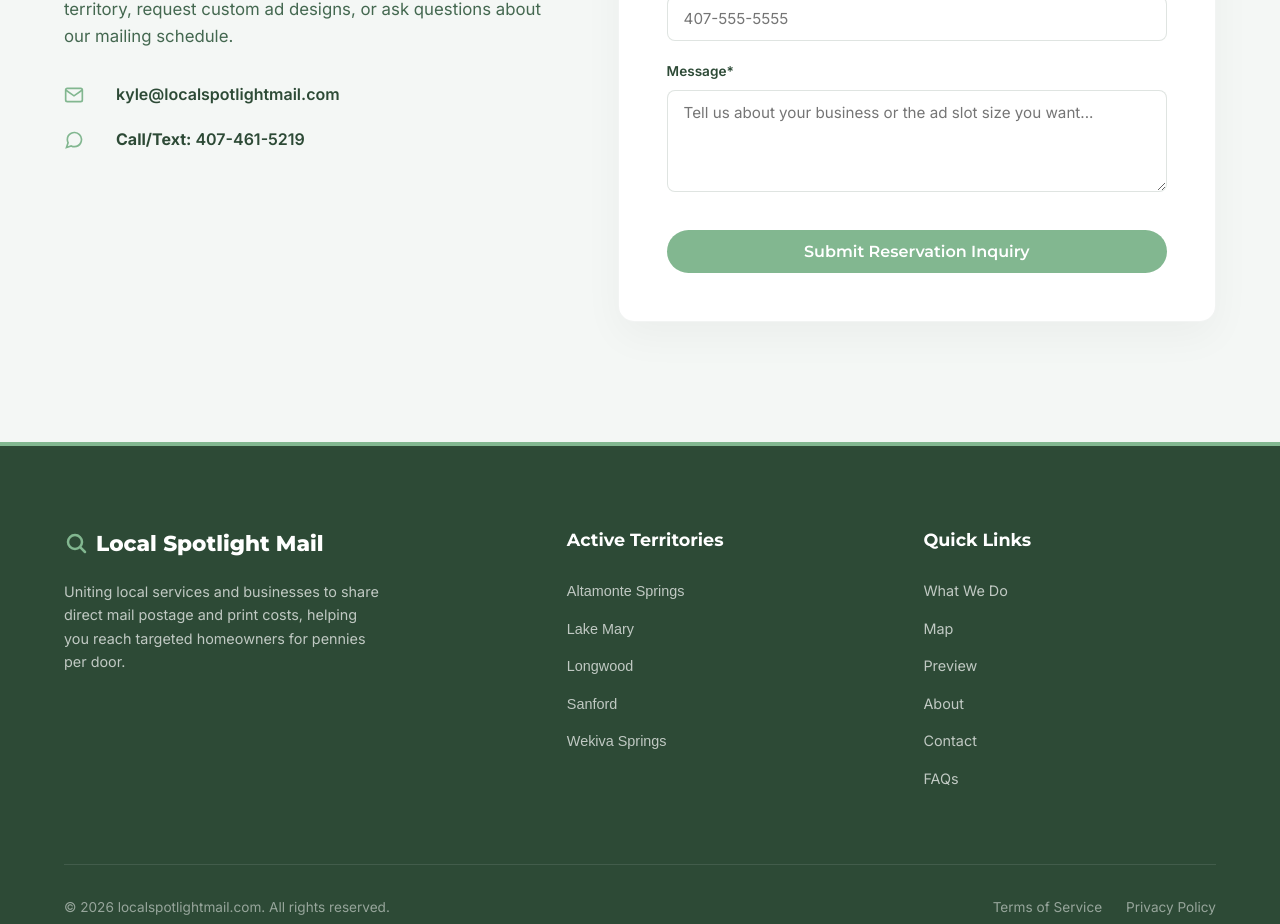
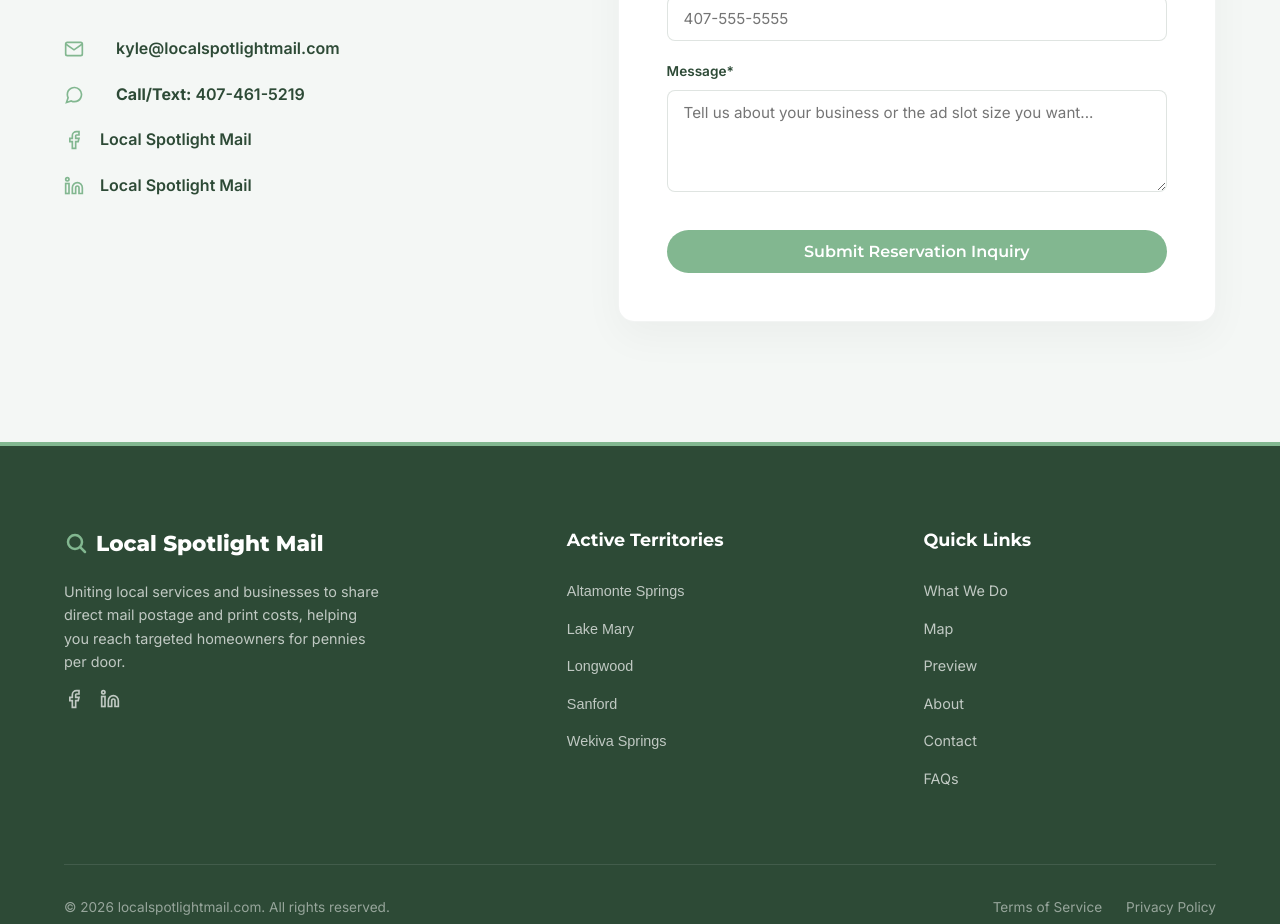
Before and after one commit to kanderson102/localspotlightmail, a Next.js app: page / in a window 1280 px wide. Shown: the part 9760-10684 px from the top of the page. Built offline with nearby package versions, Linux system fonts and the light colour scheme.

Commit message:
Add Facebook and LinkedIn links to contact page and footer socials

```diff
--- a/app/page.tsx
+++ b/app/page.tsx
@@ -1238,6 +1238,36 @@ export default function HomePage({ initialSlug }: { initialSlug?: string }) {
                     </svg>
                     <div><strong>Call/Text:</strong> 407-461-5219</div>
                   </li>
+                  <li className="contact-info-item">
+                    <a
+                      href="https://www.facebook.com/profile.php?id=61592832671289"
+                      target="_blank"
+                      rel="noopener noreferrer"
+                      className="hover-accent"
+                      style={{ display: "flex", alignItems: "center", textDecoration: "none", color: "inherit" }}
+                    >
+                      <svg width="20" height="20" viewBox="0 0 24 24" fill="none" stroke="currentColor" strokeWidth="2" style={{ marginRight: "16px", color: "var(--accent)" }}>
+                        <path d="M18 2h-3a5 5 0 0 0-5 5v3H7v4h3v8h4v-8h3l1-4h-4V7a1 1 0 0 1 1-1h3z" />
+                      </svg>
+                      <div>Local Spotlight Mail</div>
+                    </a>
+                  </li>
+                  <li className="contact-info-item">
+                    <a
+                      href="https://www.linkedin.com/company/local-spotlight-mail/"
+                      target="_blank"
+                      rel="noopener noreferrer"
+                      className="hover-accent"
+                      style={{ display: "flex", alignItems: "center", textDecoration: "none", color: "inherit" }}
+                    >
+                      <svg width="20" height="20" viewBox="0 0 24 24" fill="none" stroke="currentColor" strokeWidth="2" style={{ marginRight: "16px", color: "var(--accent)" }}>
+                        <path d="M16 8a6 6 0 0 1 6 6v7h-4v-7a2 2 0 0 0-2-2 2 2 0 0 0-2 2v7h-4v-7a6 6 0 0 1 6-6z" />
+                        <rect x="2" y="9" width="4" height="12" />
+                        <circle cx="4" cy="4" r="2" />
+                      </svg>
+                      <div>Local Spotlight Mail</div>
+                    </a>
+                  </li>
                 </ul>
               </div>
             </Reveal>
@@ -1339,6 +1369,34 @@ export default function HomePage({ initialSlug }: { initialSlug?: string }) {
               <p className="footer-desc">
                 Uniting local services and businesses to share direct mail postage and print costs, helping you reach targeted homeowners for pennies per door.
               </p>
+              <div className="footer-socials" style={{ display: "flex", gap: "16px", marginTop: "16px" }}>
+                <a
+                  href="https://www.facebook.com/profile.php?id=61592832671289"
+                  target="_blank"
+                  rel="noopener noreferrer"
+                  className="hover-accent"
+                  style={{ color: "rgba(255,255,255,0.7)", display: "inline-flex", transition: "color 0.2s" }}
+                  aria-label="Facebook"
+                >
+                  <svg width="20" height="20" viewBox="0 0 24 24" fill="none" stroke="currentColor" strokeWidth="2">
+                    <path d="M18 2h-3a5 5 0 0 0-5 5v3H7v4h3v8h4v-8h3l1-4h-4V7a1 1 0 0 1 1-1h3z" />
+                  </svg>
+                </a>
+                <a
+                  href="https://www.linkedin.com/company/local-spotlight-mail/"
+                  target="_blank"
+                  rel="noopener noreferrer"
+                  className="hover-accent"
+                  style={{ color: "rgba(255,255,255,0.7)", display: "inline-flex", transition: "color 0.2s" }}
+                  aria-label="LinkedIn"
+                >
+                  <svg width="20" height="20" viewBox="0 0 24 24" fill="none" stroke="currentColor" strokeWidth="2">
+                    <path d="M16 8a6 6 0 0 1 6 6v7h-4v-7a2 2 0 0 0-2-2 2 2 0 0 0-2 2v7h-4v-7a6 6 0 0 1 6-6z" />
+                    <rect x="2" y="9" width="4" height="12" />
+                    <circle cx="4" cy="4" r="2" />
+                  </svg>
+                </a>
+              </div>
             </div>
 
             <div>
```
